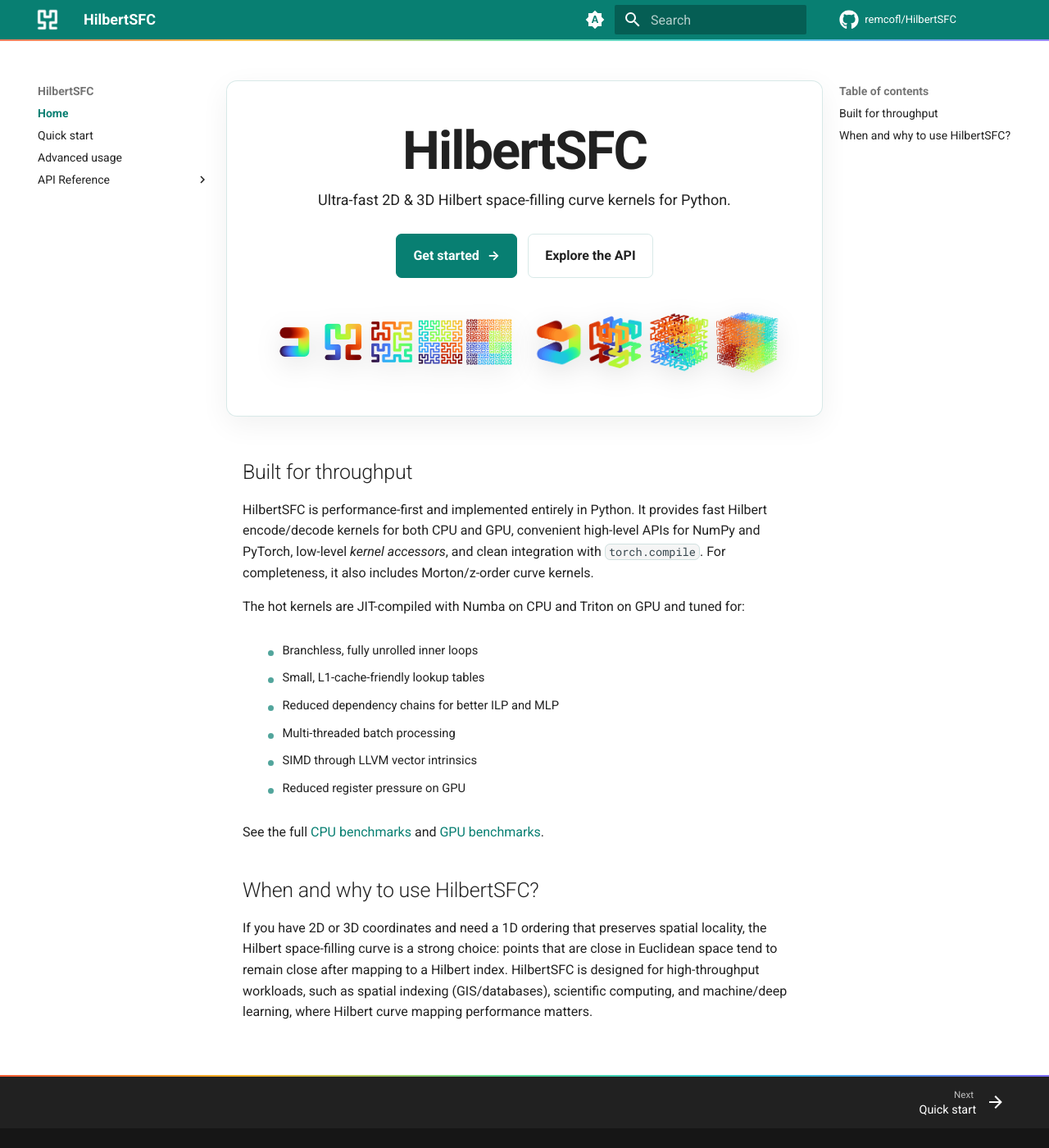
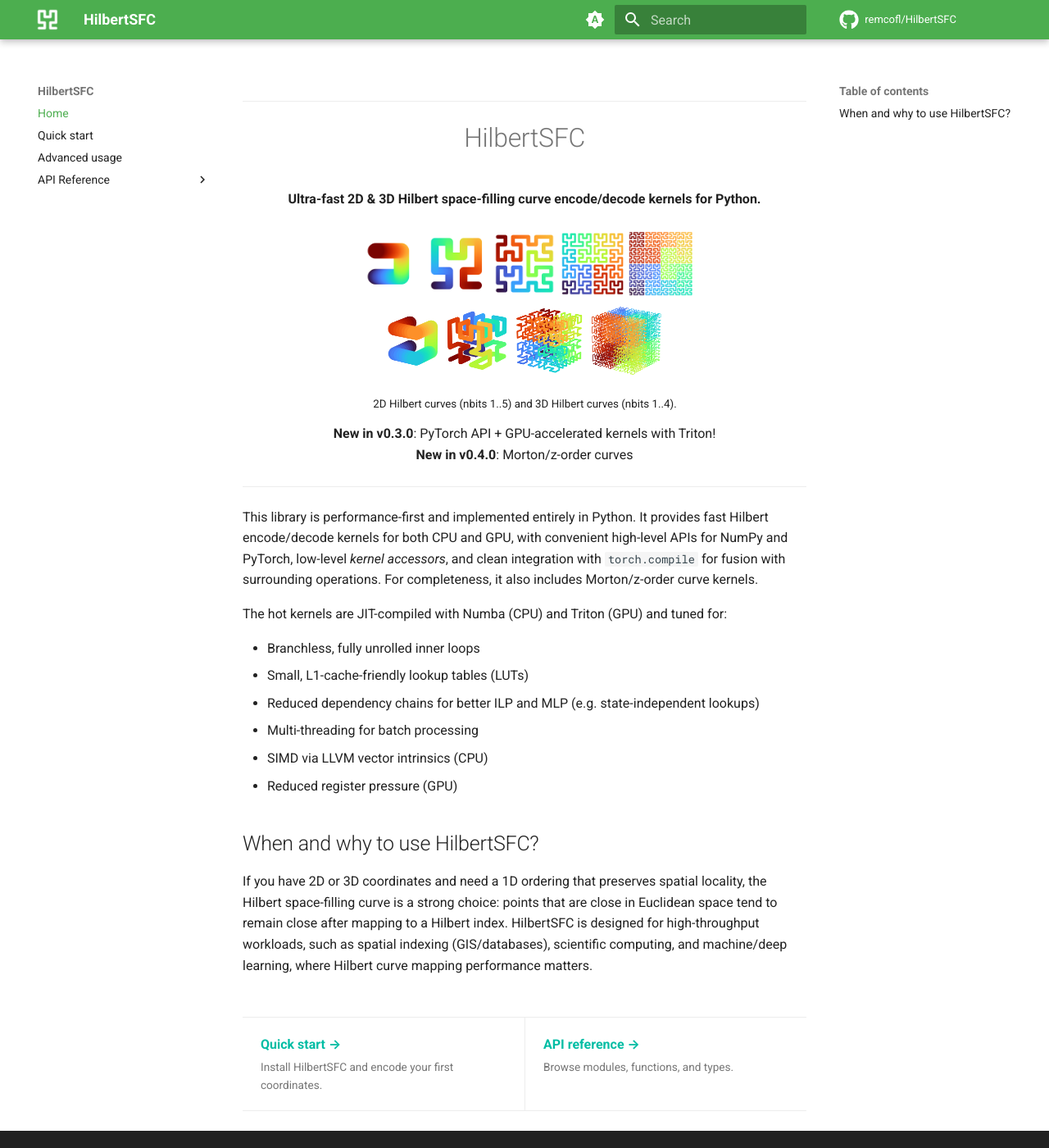
Before and after one commit to remcofl/HilbertSFC, an MkDocs documentation site: the page built from docs/index.md, in a window 1280 px wide and 1400 px high. Shown: the whole window at 82% size. Built offline with MkDocs 1.6.1 and Material for MkDocs 9.7.7, drawn with Linux system fonts in a browser that asks for light colours; comment, search, counter and statistics services are not loaded; the version menu is left out.

Commit message:
docs/style: restore original homepage presentation
- Restore the pre-migration homepage content and layout. - Keep only minimal link and homepage navigation styling. - Preserve the Zensical migration and functional theme features.

```diff
--- a/docs/index.md
+++ b/docs/index.md
@@ -1,38 +1,52 @@
 <!-- markdownlint-disable MD033 MD041 -->
+---
+<h1 align="center">
+HilbertSFC
+</h1>
 
-<section class="hsfc-hero">
-  <h1>HilbertSFC</h1>
-  <p class="hsfc-hero__lede">
-    Ultra-fast 2D &amp; 3D Hilbert space-filling curve kernels for Python.
-  </p>
-  <div class="hsfc-hero__actions">
-    <a class="hsfc-button hsfc-button--primary" href="quickstart/">Get started <span aria-hidden="true">→</span></a>
-    <a class="hsfc-button" href="api/">Explore the API</a>
-  </div>
-  <div class="hsfc-hero__visuals">
-    <img src="img/hilbert2d_grid.png" alt="2D Hilbert curves for nbits 1 through 5" />
-    <img src="img/hilbert3d_grid.png" alt="Animated 3D Hilbert curves for nbits 1 through 4" />
-  </div>
-</section>
+<p align="center">
+    <strong>Ultra-fast 2D &amp; 3D Hilbert space-filling curve encode/decode kernels for Python.</strong>
+</p>
 
-## Built for throughput
+<p align="center">
+    <img src="img/hilbert2d_grid.png" width="420" align="middle" alt="2D Hilbert curves for nbits 1..5" />
+    <img src="img/hilbert3d_grid.png" width="340" align="middle" hspace="5" alt="3D Hilbert curves animation grid for nbits 1..4" />
+</p>
 
-HilbertSFC is performance-first and implemented entirely in Python. It provides fast Hilbert encode/decode kernels for both CPU and GPU, convenient high-level APIs for NumPy and PyTorch, low-level *kernel accessors*, and clean integration with `torch.compile`. For completeness, it also includes Morton/z-order curve kernels.
+<p align="center">
+    <sub>2D Hilbert curves (nbits 1..5) and 3D Hilbert curves (nbits 1..4).</sub>
+</p>
 
-The hot kernels are JIT-compiled with Numba on CPU and Triton on GPU and tuned for:
+<p align="center">
+<strong>New in v0.3.0</strong>: PyTorch API + GPU-accelerated kernels with Triton!</br>
+<strong>New in v0.4.0</strong>: Morton/z-order curves</br>
+</p>
 
-<ul class="hsfc-performance-list">
-  <li>Branchless, fully unrolled inner loops</li>
-  <li>Small, L1-cache-friendly lookup tables</li>
-  <li>Reduced dependency chains for better ILP and MLP</li>
-  <li>Multi-threaded batch processing</li>
-  <li>SIMD through LLVM vector intrinsics</li>
-  <li>Reduced register pressure on GPU</li>
-</ul>
+---
 
-See the full <a href="https://github.com/remcofl/HilbertSFC/blob/main/benchmark-cpu.md">CPU benchmarks</a> and <a href="https://github.com/remcofl/HilbertSFC/blob/main/benchmark-gpu.md">GPU benchmarks</a>.
+This library is performance-first and implemented entirely in Python. It provides fast Hilbert encode/decode kernels for both CPU and GPU, with convenient high-level APIs for NumPy and PyTorch, low-level *kernel accessors*, and clean integration with `torch.compile` for fusion with surrounding operations. For completeness, it also includes Morton/z-order curve kernels.
+
+The hot kernels are JIT-compiled with Numba (CPU) and Triton (GPU) and tuned for:
+
+- Branchless, fully unrolled inner loops
+- Small, L1-cache-friendly lookup tables (LUTs)
+- Reduced dependency chains for better ILP and MLP (e.g. state-independent lookups)
+- Multi-threading for batch processing
+- SIMD via LLVM vector intrinsics (CPU)
+- Reduced register pressure (GPU)
 
 ## When and why to use HilbertSFC?
 
 If you have 2D or 3D coordinates and need a 1D ordering that preserves spatial locality, the Hilbert space-filling curve is a strong choice: points that are close in Euclidean space tend to remain close after mapping to a Hilbert index. HilbertSFC
 is designed for high-throughput workloads, such as spatial indexing (GIS/databases), scientific computing, and machine/deep learning, where Hilbert curve mapping performance matters.
+
+<nav class="home-nav" aria-label="Documentation">
+  <a href="quickstart/">
+    <span class="home-nav__label">Quick start <span aria-hidden="true">→</span></span>
+    <span class="home-nav__description">Install HilbertSFC and encode your first coordinates.</span>
+  </a>
+  <a href="api/">
+    <span class="home-nav__label">API reference <span aria-hidden="true">→</span></span>
+    <span class="home-nav__description">Browse modules, functions, and types.</span>
+  </a>
+</nav>
--- a/docs/stylesheets/extra.css
+++ b/docs/stylesheets/extra.css
@@ -1,306 +1,54 @@
-:root {
-  --hsfc-spectrum: linear-gradient(
-    90deg,
-    #ff5c35 0%,
-    #ffb224 22%,
-    #58d68d 48%,
-    #26c6da 70%,
-    #7c6cff 100%
-  );
-  --hsfc-radius: 0.85rem;
-}
-
-[data-md-color-scheme="default"] {
-  --md-primary-fg-color: #087f72;
-  --md-accent-fg-color: #087f72;
-  --hsfc-surface: rgb(255 255 255 / 82%);
-  --hsfc-surface-strong: #fff;
-  --hsfc-border: rgb(15 118 110 / 16%);
-  --hsfc-shadow: 0 1.25rem 4rem rgb(15 55 50 / 10%);
-}
-
-[data-md-color-scheme="slate"] {
-  --md-primary-fg-color: #34d1bf;
-  --md-accent-fg-color: #5eead4;
-  --hsfc-surface: rgb(15 21 27 / 82%);
-  --hsfc-surface-strong: #11181f;
-  --hsfc-border: rgb(94 234 212 / 14%);
-  --hsfc-shadow: 0 1.25rem 4rem rgb(0 0 0 / 28%);
-}
-
-/* The spectrum line carries the project identity without competing with the docs. */
-.md-main {
-  background-image: none;
-}
-
-.md-header {
-  border-bottom: 0;
-  box-shadow: 0 1px 0 var(--hsfc-border);
-}
-
-.md-header::after {
-  position: absolute;
-  right: 0;
-  bottom: -2px;
-  left: 0;
-  height: 2px;
-  content: "";
-  background: var(--hsfc-spectrum);
-  opacity: 0.78;
-}
-
-.md-nav__link--active {
-  font-weight: 650;
-}
-
-.md-typeset a {
+/* Link color is sufficient emphasis in documentation prose. */
+.md-typeset a,
+.md-typeset a:hover,
+.md-typeset a:focus-visible {
   text-decoration: none;
 }
 
-.md-typeset a code {
-  font-family: var(--md-code-font-family);
-  font-weight: 400;
-  text-decoration: none;
+/* A quiet hand-off from the homepage to the two primary documentation paths. */
+.md-typeset .home-nav {
+  display: grid;
+  grid-template-columns: repeat(2, minmax(0, 1fr));
+  margin-top: 2.5rem;
+  border-top: 1px solid var(--md-default-fg-color--lightest);
+  border-bottom: 1px solid var(--md-default-fg-color--lightest);
 }
 
-.md-typeset code {
-  border: 1px solid var(--hsfc-border);
-  border-radius: 0.32rem;
+.md-typeset .home-nav > a {
+  display: flex;
+  flex-direction: column;
+  gap: 0.2rem;
+  padding: 1rem 1.1rem;
+  color: var(--md-default-fg-color);
+  transition: background-color 120ms ease;
 }
 
-.md-typeset .highlight,
-.md-typeset .admonition {
-  overflow: hidden;
-  border: 1px solid var(--hsfc-border);
-  border-radius: var(--hsfc-radius);
-  box-shadow: 0 0.45rem 1.5rem rgb(0 0 0 / 5%);
+.md-typeset .home-nav > a + a {
+  border-left: 1px solid var(--md-default-fg-color--lightest);
 }
 
-/* Treat a tab selector and its code as one continuous panel. */
-.md-typeset .tabbed-set {
-  overflow: hidden;
-  border: 1px solid var(--hsfc-border);
-  border-radius: var(--hsfc-radius);
-  box-shadow: 0 0.45rem 1.5rem rgb(0 0 0 / 5%);
+.md-typeset .home-nav > a:hover,
+.md-typeset .home-nav > a:focus-visible {
+  background: var(--md-default-fg-color--lightest);
 }
 
-.md-typeset .tabbed-set .highlight {
-  border: 0;
-  border-radius: 0;
-  box-shadow: none;
+.home-nav__label {
+  font-weight: 700;
+  color: var(--md-accent-fg-color);
 }
 
-.md-typeset .highlight code {
-  border: 0;
+.home-nav__description {
+  font-size: 0.85em;
+  color: var(--md-default-fg-color--light);
 }
 
-.md-typeset .highlight > pre {
-  margin: 0;
-}
-
-/* Homepage */
-.hsfc-hero {
-  position: relative;
-  overflow: hidden;
-  padding: clamp(1.75rem, 4vw, 3rem);
-  margin: 0 0 2.5rem;
-  text-align: center;
-  background: var(--hsfc-surface);
-  border: 1px solid var(--hsfc-border);
-  border-radius: 0.65rem;
-  box-shadow: 0 0.5rem 1.75rem rgb(0 0 0 / 6%);
-}
-
-.hsfc-hero h1 {
-  margin: 0.1rem 0 0.65rem;
-  font-size: clamp(2.35rem, 6vw, 3.25rem);
-  font-weight: 750;
-  line-height: 1;
-  letter-spacing: -0.03em;
-  color: var(--md-default-fg-color);
-  white-space: nowrap;
-}
-
-.hsfc-hero__lede {
-  max-width: none;
-  margin: 0 auto;
-  font-size: clamp(0.9rem, 1.35vw, 1.05rem);
-  line-height: 1.55;
-  white-space: nowrap;
-}
-
-.hsfc-hero__actions {
-  display: flex;
-  flex-wrap: wrap;
-  gap: 0.65rem;
-  justify-content: center;
-  margin: 1.35rem 0 2rem;
-}
-
-.md-typeset .hsfc-button {
-  display: inline-flex;
-  gap: 0.5rem;
-  align-items: center;
-  min-height: 2.7rem;
-  padding: 0.55rem 1rem;
-  font-weight: 700;
-  color: var(--md-default-fg-color);
-  border: 1px solid var(--hsfc-border);
-  border-radius: 0.35rem;
-  transition: 160ms ease;
-}
-
-.md-typeset .hsfc-button:hover {
-  color: var(--md-accent-fg-color);
-  background: color-mix(in srgb, var(--md-accent-fg-color) 7%, transparent);
-  transform: translateY(-1px);
-}
-
-.md-typeset .hsfc-button--primary {
-  color: #fff;
-  background: #087f72;
-  border-color: #087f72;
-}
-
-.md-typeset .hsfc-button--primary:hover {
-  color: #fff;
-  background: #096f65;
-}
-
-.hsfc-hero__visuals {
-  display: grid;
-  grid-template-columns: 1fr 1fr;
-  gap: clamp(0.65rem, 2vw, 1.2rem);
-  align-items: center;
-  max-width: 52rem;
-  margin: 0 auto;
-}
-
-.hsfc-hero__visuals img {
-  width: 100%;
-  filter: drop-shadow(0 0.45rem 0.8rem rgb(0 0 0 / 12%));
-}
-
-.md-typeset .hsfc-performance-list {
-  display: grid;
-  grid-template-columns: repeat(2, minmax(0, 1fr));
-  gap: 0.15rem 1.5rem;
-  padding: 0;
-  margin: 1.2rem 0;
-  list-style: none;
-}
-
-.md-typeset .hsfc-performance-list li {
-  position: relative;
-  padding: 0.25rem 0 0.25rem 1rem;
-  margin: 0;
-  font-size: 0.92em;
-}
-
-.md-typeset .hsfc-performance-list li::before {
-  position: absolute;
-  top: 0.8rem;
-  left: 0.15rem;
-  width: 0.35rem;
-  height: 0.35rem;
-  content: "";
-  background: var(--md-accent-fg-color);
-  border-radius: 50%;
-  opacity: 0.7;
-}
-
-.md-footer {
-  margin-top: 2rem;
-  border-top: 2px solid transparent;
-  border-image: var(--hsfc-spectrum) 1;
-}
-
-.md-footer__inner {
-  min-height: 0;
-  padding-top: 0.25rem;
-  padding-bottom: 0.25rem;
-}
-
-.md-footer__link {
-  padding-top: 0.2rem;
-  padding-bottom: 0.2rem;
-  margin-top: 0.15rem;
-  margin-bottom: 0.15rem;
-  align-items: center;
-}
-
-.md-footer__direction {
-  margin-bottom: 0.05rem;
-  font-size: 0.58rem;
-}
-
-.md-footer__title {
-  padding-right: 0.5rem;
-  padding-left: 0.5rem;
-  margin-bottom: 0;
-  font-size: 0.72rem;
-  line-height: 1.35;
-}
-
-.md-footer__title .md-ellipsis {
-  overflow: visible;
-  text-overflow: clip;
-  white-space: nowrap;
-}
-
-.md-footer__button {
-  padding: 0.25rem;
-  margin: 0;
-}
-
-.md-footer-meta__inner {
-  padding-top: 0.55rem;
-  padding-bottom: 0.55rem;
-}
-
-.md-copyright a {
-  color: inherit;
-  text-decoration: underline;
-  text-underline-offset: 0.18em;
-}
-
-@media screen and (min-width: 60.01em) {
-  .hsfc-hero {
-    width: calc(100% + 2rem);
-    margin-left: -1rem;
-  }
-}
-
-@media screen and (max-width: 60em) {
-  .hsfc-hero__lede {
-    white-space: normal;
-  }
-
-  .md-typeset .hsfc-performance-list {
-    grid-template-columns: 1fr;
-  }
-}
-
-@media screen and (max-width: 36em) {
-  .hsfc-hero {
-    padding: 2rem 1rem;
-    margin-right: -0.25rem;
-    margin-left: -0.25rem;
-  }
-
-  .hsfc-hero__visuals {
+@media screen and (max-width: 40em) {
+  .md-typeset .home-nav {
     grid-template-columns: 1fr;
   }
 
-  .hsfc-hero__visuals img:last-child {
-    width: 100%;
-    margin: 0 auto;
+  .md-typeset .home-nav > a + a {
+    border-top: 1px solid var(--md-default-fg-color--lightest);
+    border-left: 0;
   }
 }
-
-@media (prefers-reduced-motion: reduce) {
-  .hsfc-button,
-  .md-footer__link {
-    transition: none !important;
-  }
-}
```
